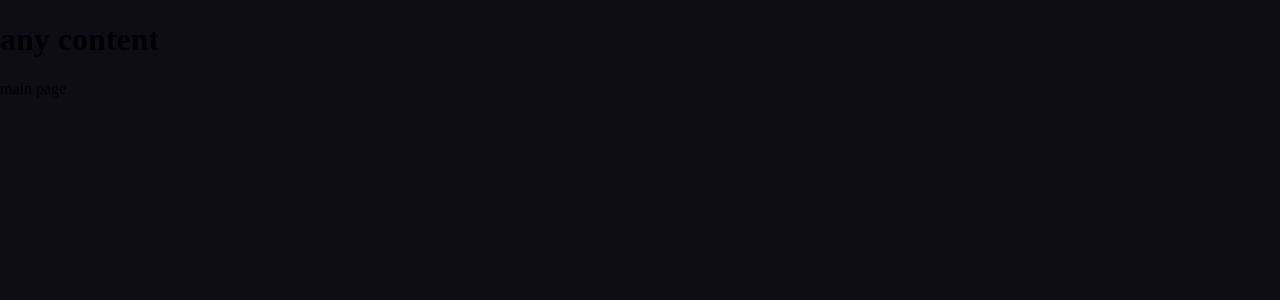
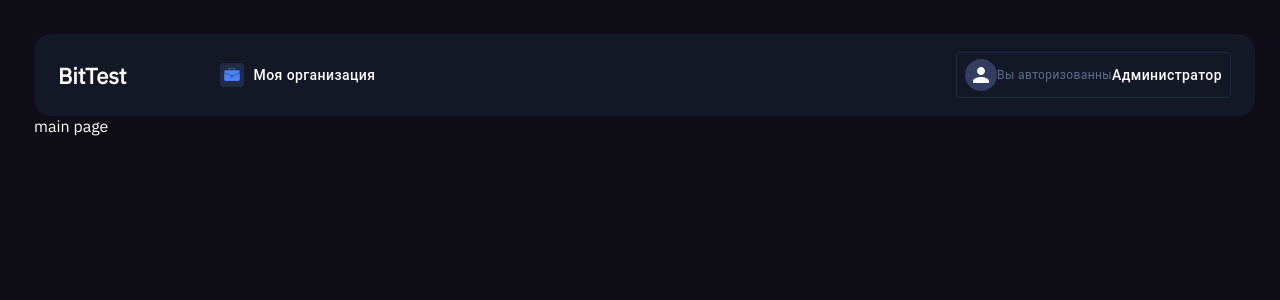
Before and after one commit to temirhanb/bit-front, a React (Vite) app: page / in a window 1280 px wide. Shown: the top 300 px of the page. Built offline with nearby package versions, Linux system fonts and the light colour scheme.

Commit message:
- create header page

```diff
--- a/package.json
+++ b/package.json
@@ -12,6 +12,7 @@
   "dependencies": {
     "@emotion/react": "^11.11.3",
     "@emotion/styled": "^11.11.0",
+    "@mui/icons-material": "^5.15.2",
     "@mui/material": "^5.15.2",
     "react": "^18.2.0",
     "react-dom": "^18.2.0",
--- a/src/app/App.tsx
+++ b/src/app/App.tsx
@@ -2,6 +2,7 @@ import React from "react";
 import {createBrowserRouter, RouterProvider} from "react-router-dom";
 import {MainPage} from "../pages";
 import {ErrorPage} from "../pages/error-page";
+import {Header} from "../components";
 
 const router = createBrowserRouter([
   {
@@ -15,7 +16,7 @@ export const App: React.FC = () => {
 
   return (
     <>
-      <h1>any content</h1>
+      <Header/>
       <RouterProvider router={router}/>
     </>
   );
--- a/src/app/index.css
+++ b/src/app/index.css
@@ -1,7 +1,16 @@
+@import url('https://fonts.googleapis.com/css2?family=IBM+Plex+Sans&display=swap');
+
 body {
-  margin: 0;
-  display: flex;
-  min-width: 320px;
-  min-height: 100vh;
-  background: #0E0C15;
+    margin: 0;
+    display: flex;
+    min-width: 320px;
+    min-height: 100vh;
+    background: #0E0C15;
+    font-family: 'IBM Plex Sans', sans-serif;
+    color: #FFFFFF;
 }
+
+#root {
+    width: 100%;
+    margin: 34px 25px 0 34px;
+}
--- /dev/null
+++ b/src/components/Header/index.tsx
@@ -0,0 +1,33 @@
+import React from "react";
+import PersonIcon from "@mui/icons-material/Person";
+
+import {
+  ButtonAuth,
+  ButtonAuthRole,
+  ButtonAuthStatus,
+  Container,
+  ImageBackground, MailContainer,
+  MailContainerButton,
+  NameCompany
+} from "./style";
+
+export const Header: React.FC = () => {
+  return (
+    <Container>
+      <NameCompany>BitTest</NameCompany>
+      <MailContainer>
+        <MailContainerButton>
+          <img src="/public/case.svg" alt=""/>
+          <span>Моя организация</span>
+        </MailContainerButton>
+      </MailContainer>
+      <ButtonAuth>
+        <ImageBackground>
+          <PersonIcon/>
+        </ImageBackground>
+        <ButtonAuthStatus>Вы авторизованны</ButtonAuthStatus>
+        <ButtonAuthRole>Администратор</ButtonAuthRole>
+      </ButtonAuth>
+    </Container>
+  );
+};
--- /dev/null
+++ b/src/components/Header/style.ts
@@ -0,0 +1,72 @@
+import styled from "@emotion/styled";
+import {Button} from "@mui/material";
+
+export const Container = styled.div`
+  display: flex;
+  align-items: center;
+  border-radius: 17px;
+  height: 82px;
+  background: #121825;
+  padding: 0 24px;
+`;
+export const NameCompany = styled.h1`
+  font-weight: 600;
+  font-size: 22px;
+  line-height: 29px;
+  margin-right: 85px;
+  user-select: none;
+`;
+export const ButtonAuth = styled(Button)`
+  display: flex;
+  border: 1px solid #222B44;
+  color: white;
+  text-transform: none;
+`;
+
+export const ImageBackground = styled.div`
+  background: #313E62;
+  height: 32px;
+  width: 32px;
+  border-radius: 50%;
+  display: flex;
+  justify-content: center;
+  align-items: center;
+`;
+
+export const ButtonAuthInfo = styled.div`
+  display: flex;
+  flex-direction: column;
+  height: 34px;
+`;
+
+export const ButtonAuthStatus = styled.span`
+  font-weight: 400;
+  font-size: 12px;
+  line-height: 16px;
+  text-align: left;
+  color: #616D8D;
+`;
+
+export const ButtonAuthRole = styled.span`
+  font-weight: 500;
+  font-size: 14px;
+  line-height: 18px;
+  text-align: left;
+`;
+
+export const MailContainer = styled.div`
+  display: flex;
+  align-items: center;
+  justify-content: flex-start;
+  flex-grow: 1;
+
+`;
+
+export const MailContainerButton = styled(Button)`
+  color: white;
+  text-transform: none;
+
+  img {
+    margin-right: 10px;
+  }
+`;
--- /dev/null
+++ b/src/components/index.ts
@@ -0,0 +1 @@
+export * from "./Header/index";
```
Also changed, not shown: public/case.svg (added), 1 other file (tests, documents, lock files or other folders).
